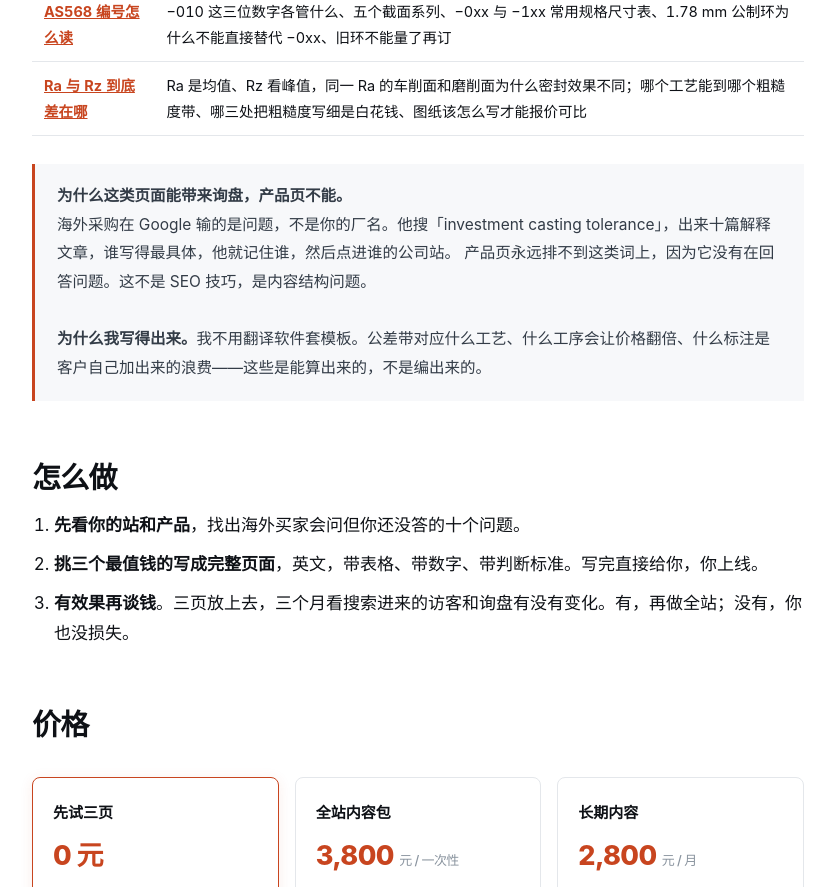
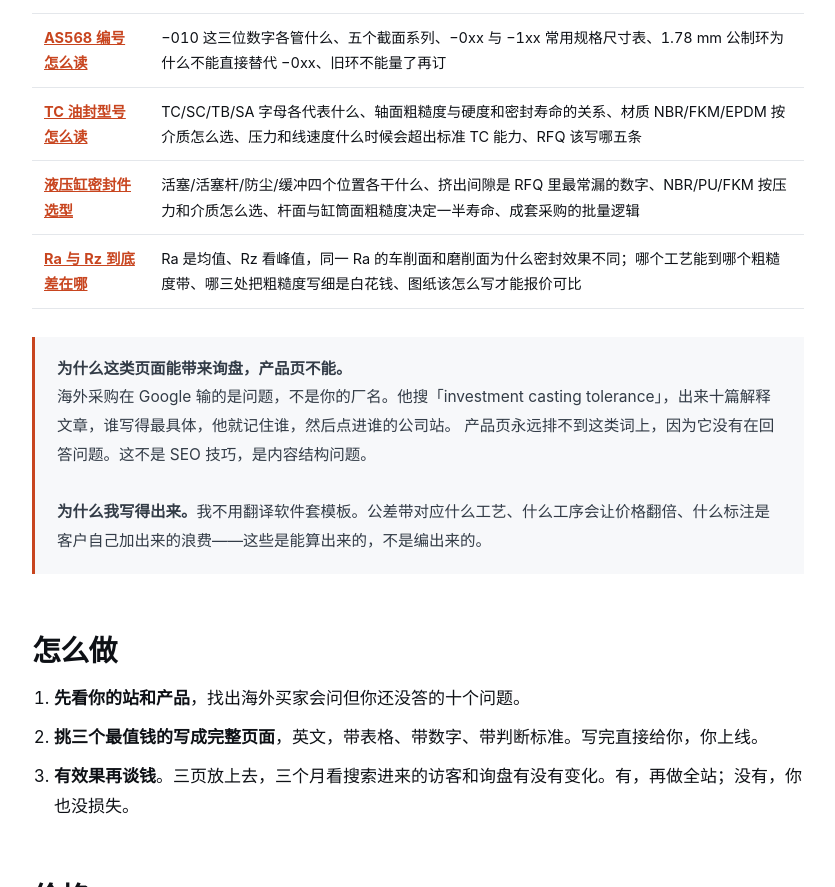
Before and after one commit to Tom6324/machinesourcing, a plain HTML site: page index.html in a window 1280 px wide. Shown: the part 1316-2203 px from the top of the page, without its empty margins (222-1057 px from the left). Drawn offline with Linux system fonts and the light colour scheme.

Commit message:
update index.html

```diff
--- a/index.html
+++ b/index.html
@@ -75,6 +75,8 @@
       <tr><td><a href="ip-rating-guide.html"><strong>IP65 与 IP66 差别</strong></a></td><td>IP65 和 IP66 到底测的什么、NEMA 4 为什么不能直接换算成 IP66、机箱出厂后在哪些地方丢等级</td></tr>
       <tr><td><a href="oring-guide.html"><strong>O 型圈材质选型</strong></a></td><td>NBR / 硅胶 / 氟胶三种材质按应用怎么选、压缩永久变形和溶胀才是真正的寿命指标、AS568 与 ISO 3601 尺寸体系差别</td></tr>
       <tr><td><a href="as568-dash-guide.html"><strong>AS568 编号怎么读</strong></a></td><td>−010 这三位数字各管什么、五个截面系列、−0xx 与 −1xx 常用规格尺寸表、1.78 mm 公制环为什么不能直接替代 −0xx、旧环不能量了再订</td></tr>
+      <tr><td><a href="oil-seal-guide.html"><strong>TC 油封型号怎么读</strong></a></td><td>TC/SC/TB/SA 字母各代表什么、轴面粗糙度与硬度和密封寿命的关系、材质 NBR/FKM/EPDM 按介质怎么选、压力和线速度什么时候会超出标准 TC 能力、RFQ 该写哪五条</td></tr>
+      <tr><td><a href="hydraulic-cylinder-seal-guide.html"><strong>液压缸密封件选型</strong></a></td><td>活塞/活塞杆/防尘/缓冲四个位置各干什么、挤出间隙是 RFQ 里最常漏的数字、NBR/PU/FKM 按压力和介质怎么选、杆面与缸筒面粗糙度决定一半寿命、成套采购的批量逻辑</td></tr>
       <tr><td><a href="surface-finish-guide.html"><strong>Ra 与 Rz 到底差在哪</strong></a></td><td>Ra 是均值、Rz 看峰值，同一 Ra 的车削面和磨削面为什么密封效果不同；哪个工艺能到哪个粗糙度带、哪三处把粗糙度写细是白花钱、图纸该怎么写才能报价可比</td></tr>
     </tbody>
   </table>
```
